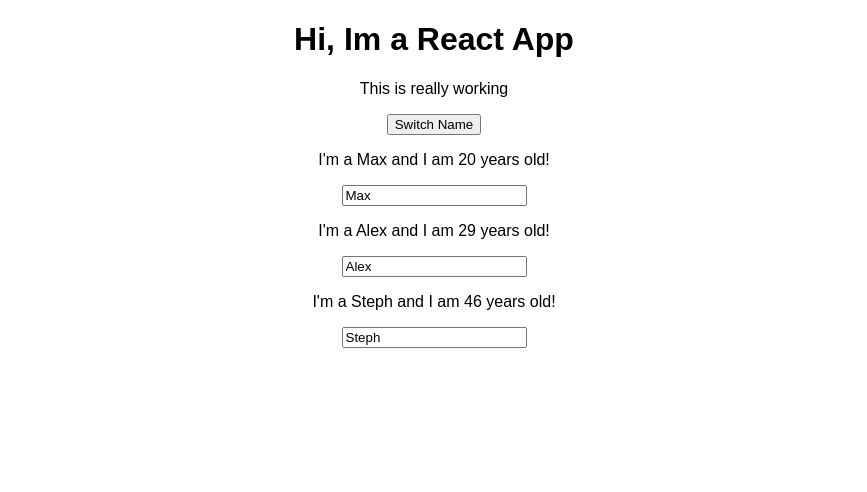
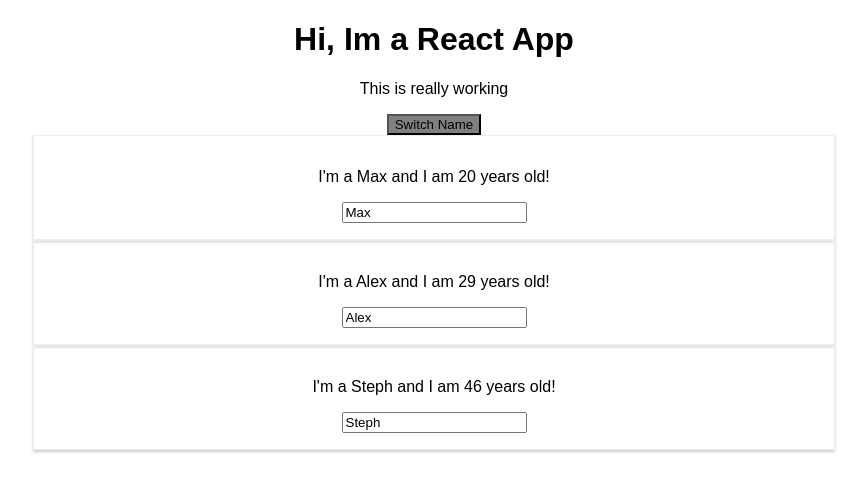
Before and after one commit to cchane4/react-guides, a React (Create React App) app: page / in a window 1280 px wide. Shown: the top 492 px of the page, without its empty margins (206-1073 px from the left). Built offline with nearby package versions, Linux system fonts and the light colour scheme.

Commit message:
styling components

```diff
--- a/src/App.js
+++ b/src/App.js
@@ -3,6 +3,7 @@
 import React, { Component } from 'react';
 import './App.css';
 import Person from "./Person/Person";
+
 // react calls render method to render something to the screen
 // IMPORTANT :every react component has to return or render some html code to the DOM
 // classes have properties or variables of class; one of those properties of components created by extending components is state
--- /dev/null
+++ b/src/Person/Person.css
@@ -0,0 +1,12 @@
+
+
+.Person {
+    width: 60%;
+    margin: auto;
+    border: 1px solid #eee;
+    box-shadow: 0 2px 3px #ccc;
+    padding: 16px;
+    text-align: center;
+    top: 16px;
+    bottom: 16px;
+}
--- a/src/Person/Person.js
+++ b/src/Person/Person.js
@@ -1,5 +1,6 @@
 // a component at its core is just a function that returns html
 import React from 'react';
+import './Person.css';
 // props refers to properties in the jsx code
 // state is not available in function components
 // these things dont manipulate your application state
@@ -8,7 +9,7 @@
 
 const person = (props) => {
     return (
-    <div>
+    <div className="Person">
         <p onClick={props.click}> I'm a {props.name} and I am {props.age} years old!</p>
         <p>{props.children}</p>
         <input type="text" onChange={props.changed} value={props.name} />
--- a/src/index.css
+++ b/src/index.css
@@ -3,3 +3,7 @@
   padding: 0;
   font-family: sans-serif;
 }
+
+button {
+  background-color: gray;
+}
```
